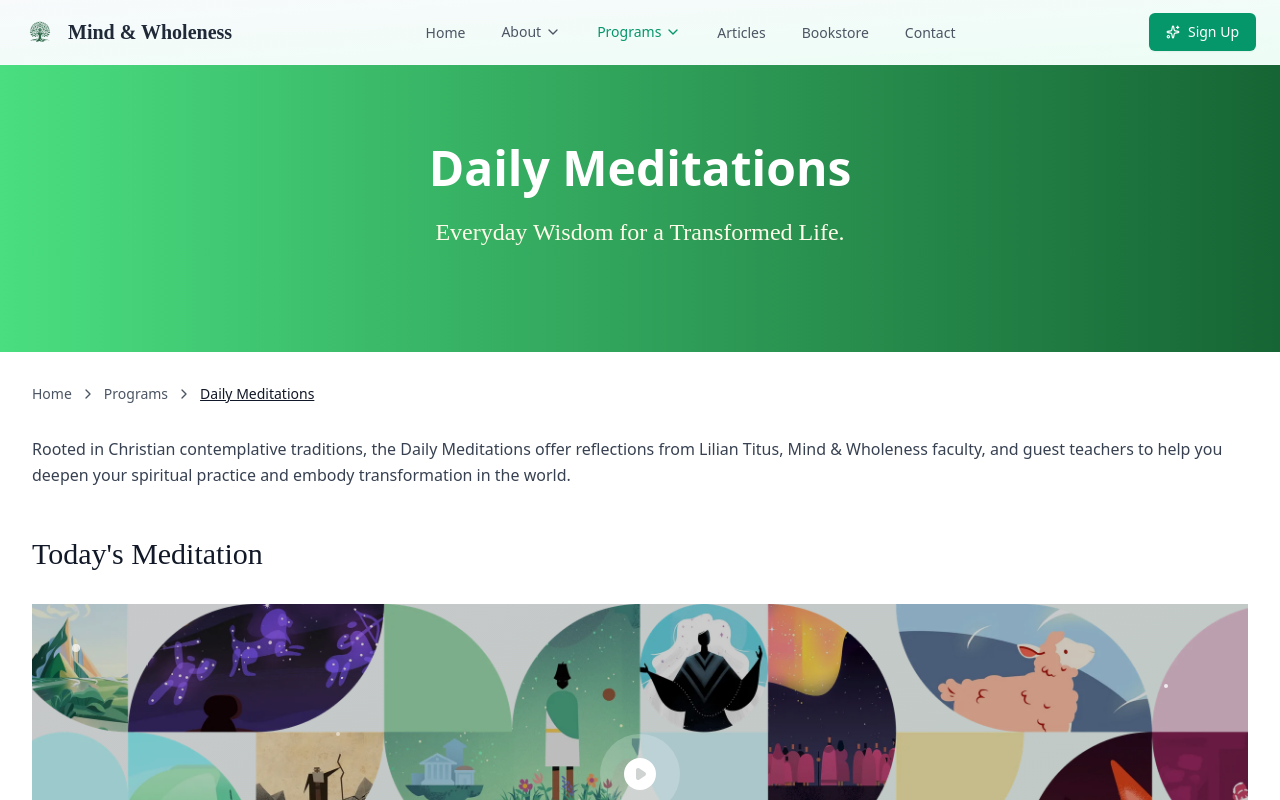
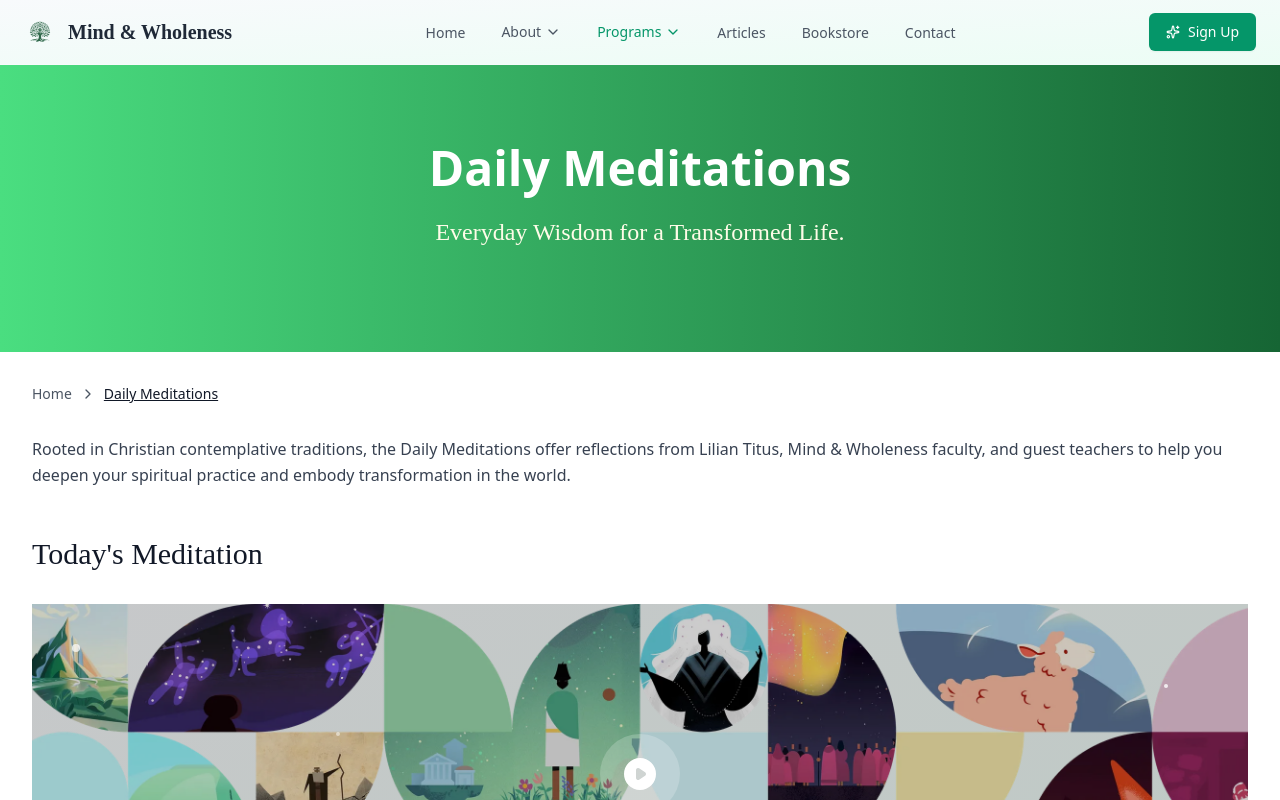
Before and after one commit to eldoJr/mind-and-wholeness, a React (Vite) app: page /programs/meditations in a window 1280 px wide. Shown: the top 800 px of the page. Built offline with nearby package versions, Linux system fonts and the light colour scheme.

Commit message:
add: updates-1

```diff
--- a/src/components/sections/programs/events/Events.tsx
+++ b/src/components/sections/programs/events/Events.tsx
@@ -8,7 +8,6 @@ const EventsPage = () => {
 
   const breadcrumbItems = [
     { label: 'Home', href: '/' },
-    { label: 'Programs', href: '/programs' },
     { label: 'Events' }
   ];
 
--- a/src/components/sections/programs/meditations/Meditations.tsx
+++ b/src/components/sections/programs/meditations/Meditations.tsx
@@ -40,8 +40,6 @@ const DailyMeditations = () => {
         {/* Breadcrumb */}
         <nav className="flex items-center space-x-2 text-sm text-gray-600 mb-8">
           <Link to="/" className="hover:text-gray-900 transition-colors">Home</Link>
-          <ChevronRight className="w-4 h-4" />
-          <Link to="/programs/podcasts" className="hover:text-gray-900 transition-colors">Programs</Link>
           <ChevronRight className="w-4 h-4" />
           <span className="text-gray-900 underline">Daily Meditations</span>
         </nav>
--- a/src/components/sections/programs/podcasts/Podcasts.tsx
+++ b/src/components/sections/programs/podcasts/Podcasts.tsx
@@ -1,8 +1,7 @@
 import React from 'react';
 import { motion } from 'framer-motion';
-import { Headphones } from 'lucide-react';
 import { getRecentPodcasts } from '../../../../data/podcasts';
-import { PodcastCard, Container, Breadcrumb, PageHeader, SubscribeForm } from '../../../ui';
+import { PodcastCard, Container, Breadcrumb, SubscribeForm } from '../../../ui';
 import PodcastSeries from './Series';
 import StartSection from './StartSection';
 interface PodcastsProps {
@@ -14,7 +13,6 @@ const Podcasts: React.FC<PodcastsProps> = ({ className = '' }) => {
 
   const breadcrumbItems = [
     { label: 'Home', href: '/' },
-    { label: 'Programs', href: '/programs' },
     { label: 'Podcasts' }
   ];
 
```
